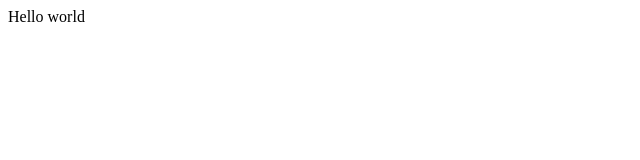
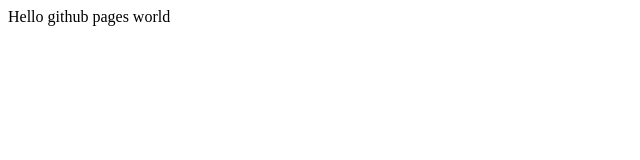
Before and after one commit to ivotripunovic/ivotripunovic.github.io, a plain HTML site: page index.html in a window 1280 px wide. Shown: the whole page, without its empty margins (0-640 px from the left). Drawn offline with Linux system fonts and the light colour scheme.

Commit message:
Update index.html

```diff
--- a/index.html
+++ b/index.html
@@ -1,3 +1,3 @@
 <body>
-  Hello world
+  Hello github pages world
 </body>
```
